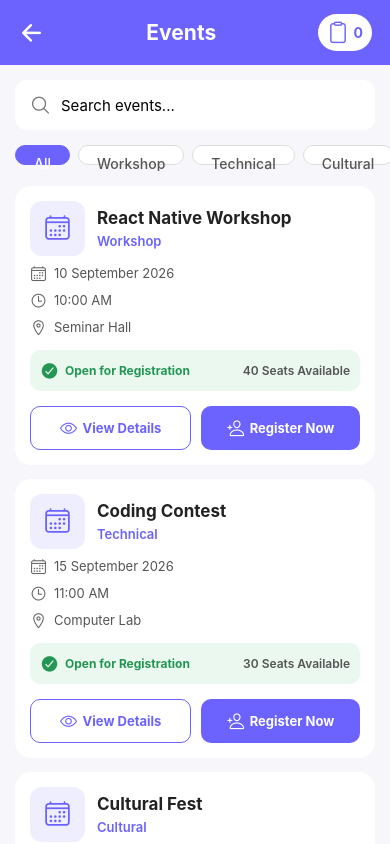
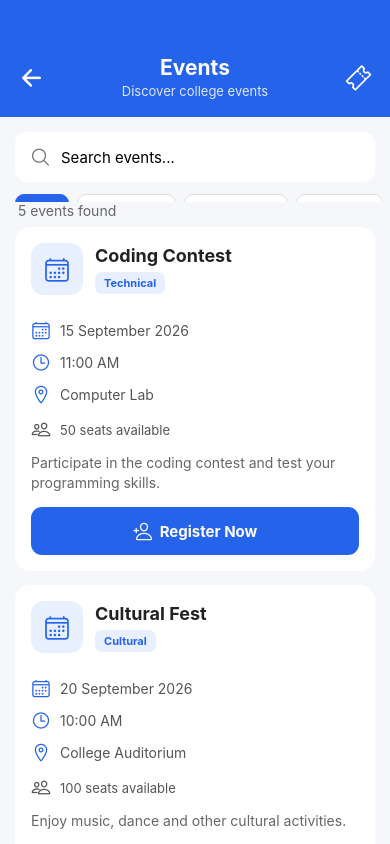
Before and after one commit to MarellaTriveni/campus-connect, a React Native app: screen /Event in a window 390 px wide. Built offline with nearby package versions, Linux system fonts and the light colour scheme.

Commit message:
Day 43: Improve Event Screen

```diff
--- a/screens/EventScreen.js
+++ b/screens/EventScreen.js
@@ -1,77 +1,90 @@
-import React, { useState, useEffect } from "react";
+import React, { useEffect, useState } from "react";
 import {
   View,
   Text,
   StyleSheet,
+  FlatList,
+  TouchableOpacity,
   TextInput,
-  TouchableOpacity,
-  FlatList,
   Alert,
 } from "react-native";
+import AsyncStorage from "@react-native-async-storage/async-storage";
 import { Ionicons } from "@expo/vector-icons";
-import AsyncStorage from "@react-native-async-storage/async-storage";
 
 const STORAGE_KEY = "my_registrations";
 
-const EventScreen = ({ navigation }) => {
-  const [search, setSearch] = useState("");
-  const [selectedCategory, setSelectedCategory] = useState("All");
-  const [registrations, setRegistrations] = useState([]);
-
-  const categories = [
-    "All",
-    "Workshop",
-    "Technical",
-    "Cultural",
-    "Sports",
-  ];
-
-  const events = [
+const eventsData = [
   {
     id: "1",
-      title: "React Native Workshop",
-      category: "Workshop",
-      date: "10 September 2026",
-      time: "10:00 AM",
-      venue: "Seminar Hall",
-      seats: 40,
-      description:
-        "Learn React Native and build mobile applications.",
-    },
-    {
-      id: "2",
     title: "Coding Contest",
     category: "Technical",
     date: "15 September 2026",
     time: "11:00 AM",
     venue: "Computer Lab",
-      seats: 30,
     description:
-        "Participate in a coding contest and improve your programming skills.",
+      "Participate in the coding contest and test your programming skills.",
+    seats: 50,
+  },
+  {
+    id: "2",
+    title: "Cultural Fest",
+    category: "Cultural",
+    date: "20 September 2026",
+    time: "10:00 AM",
+    venue: "College Auditorium",
+    description:
+      "Enjoy music, dance and other cultural activities.",
+    seats: 100,
   },
   {
     id: "3",
-      title: "Cultural Fest",
-      category: "Cultural",
-      date: "20 September 2026",
-      time: "5:00 PM",
-      venue: "College Auditorium",
-      seats: 100,
-      description:
-        "Enjoy music, dance and cultural activities.",
-    },
-    {
-      id: "4",
-      title: "Inter College Sports Meet",
+    title: "Sports Meet",
     category: "Sports",
     date: "25 September 2026",
     time: "9:00 AM",
     venue: "College Ground",
-      seats: 50,
     description:
-        "Participate in different sports competitions.",
+      "Students can participate in different sports activities.",
+    seats: 80,
+  },
+  {
+    id: "4",
+    title: "React Native Workshop",
+    category: "Workshop",
+    date: "28 September 2026",
+    time: "2:00 PM",
+    venue: "Seminar Hall",
+    description:
+      "Learn the basics of React Native and mobile application development.",
+    seats: 40,
+  },
+  {
+    id: "5",
+    title: "AI and Machine Learning Seminar",
+    category: "Technical",
+    date: "30 September 2026",
+    time: "11:00 AM",
+    venue: "Block A Seminar Hall",
+    description:
+      "Introduction to Artificial Intelligence and Machine Learning concepts.",
+    seats: 70,
   },
 ];
+
+const categories = [
+  "All",
+  "Technical",
+  "Workshop",
+  "Cultural",
+  "Sports",
+];
+
+export default function EventScreen({ navigation }) {
+  const [search, setSearch] = useState("");
+  const [selectedCategory, setSelectedCategory] =
+    useState("All");
+
+  const [registrations, setRegistrations] = useState([]);
 
   useEffect(() => {
     loadRegistrations();
@@ -85,45 +98,19 @@ const EventScreen = ({ navigation }) => {
         setRegistrations(JSON.parse(data));
       }
     } catch (error) {
-      console.log(error);
+      console.log("Error loading registrations:", error);
     }
   };
 
   const isRegistered = (eventId) => {
     return registrations.some(
-      (item) =>
-        item.id === eventId &&
-        item.status !== "Cancelled"
+      (item) => item.eventId === eventId
     );
   };
 
-  const getAvailableSeats = (event) => {
-    const registeredCount = registrations.filter(
-      (item) =>
-        item.id === event.id &&
-        item.status !== "Cancelled"
-    ).length;
-
-    return Math.max(event.seats - registeredCount, 0);
-  };
-
-  const registerForEvent = async (event) => {
+  const registerEvent = async (event) => {
     try {
-      const existingData =
-        await AsyncStorage.getItem(STORAGE_KEY);
-
-      const currentRegistrations = existingData
-        ? JSON.parse(existingData)
-        : [];
-
-      const alreadyRegistered =
-        currentRegistrations.some(
-          (item) =>
-            item.id === event.id &&
-            item.status !== "Cancelled"
-        );
-
-      if (alreadyRegistered) {
+      if (isRegistered(event.id)) {
         Alert.alert(
           "Already Registered",
           "You are already registered for this event."
@@ -131,108 +118,42 @@ const EventScreen = ({ navigation }) => {
         return;
       }
 
-      const availableSeats = Math.max(
-        event.seats -
-          currentRegistrations.filter(
-            (item) =>
-              item.id === event.id &&
-              item.status !== "Cancelled"
-          ).length,
-        0
-      );
-
-      if (availableSeats === 0) {
-        Alert.alert(
-          "Registration Closed",
-          "No seats are available for this event."
-        );
-        return;
-      }
-
-      const registrationId =
-        `REG${String(
-          currentRegistrations.length + 1
-        ).padStart(3, "0")}`;
-
-      const newRegistration = {
-        ...event,
-        registrationId,
-        status: "Registered",
+      const registration = {
+        id: Date.now().toString(),
+        eventId: event.id,
+        eventName: event.title,
+        category: event.category,
+        date: event.date,
+        time: event.time,
+        venue: event.venue,
+        registrationDate: new Date().toLocaleDateString(),
       };
 
-      const updatedRegistrations = [
-        ...currentRegistrations,
-        newRegistration,
-      ];
+      const updated = [...registrations, registration];
+
+      setRegistrations(updated);
 
       await AsyncStorage.setItem(
         STORAGE_KEY,
-        JSON.stringify(updatedRegistrations)
+        JSON.stringify(updated)
       );
-
-      setRegistrations(updatedRegistrations);
 
       Alert.alert(
         "Registration Successful",
-        `You are registered for ${event.title}.\n\nRegistration ID: ${registrationId}`
+        `You are registered for ${event.title}.`
       );
     } catch (error) {
-      console.log(error);
-
-      Alert.alert(
-        "Error",
-        "Unable to register for the event."
-      );
+      console.log("Registration error:", error);
     }
   };
 
-  const showEventDetails = (event) => {
-    const availableSeats = getAvailableSeats(event);
-    const registered = isRegistered(event.id);
+  const filteredEvents = eventsData.filter((event) => {
+    const searchText = search.toLowerCase();
 
-    Alert.alert(
-      event.title,
-      `Category: ${event.category}
-
-Date: ${event.date}
-Time: ${event.time}
-Venue: ${event.venue}
-
-Seats Available: ${availableSeats}
-
-${event.description}`,
-      [
-        registered
-          ? {
-              text: "Already Registered",
-              style: "cancel",
-            }
-          : availableSeats > 0
-          ? {
-              text: "Register",
-              onPress: () =>
-                registerForEvent(event),
-            }
-          : {
-              text: "Registration Closed",
-              style: "cancel",
-            },
-        {
-          text: "Close",
-          style: "cancel",
-        },
-      ]
-    );
-  };
-
-  const filteredEvents = events.filter((event) => {
     const matchesSearch =
-      event.title
-        .toLowerCase()
-        .includes(search.toLowerCase()) ||
-      event.description
-        .toLowerCase()
-        .includes(search.toLowerCase());
+      event.title.toLowerCase().includes(searchText) ||
+      event.category.toLowerCase().includes(searchText) ||
+      event.venue.toLowerCase().includes(searchText);
 
     const matchesCategory =
       selectedCategory === "All" ||
@@ -242,42 +163,40 @@ ${event.description}`,
   });
 
   const renderEvent = ({ item }) => {
-    const availableSeats = getAvailableSeats(item);
     const registered = isRegistered(item.id);
-    const isFull = availableSeats === 0;
 
     return (
       <View style={styles.eventCard}>
 
-        {/* TOP */}
-        <View style={styles.eventTop}>
-
-          <View style={styles.iconBox}>
+        {/* Event Header */}
+        <View style={styles.topRow}>
+          <View style={styles.eventIcon}>
             <Ionicons
               name="calendar-outline"
-              size={28}
-              color="#6C63FF"
+              size={27}
+              color="#2563EB"
             />
           </View>
 
-          <View style={styles.eventContent}>
+          <View style={styles.titleContainer}>
             <Text style={styles.eventTitle}>
               {item.title}
             </Text>
 
-            <Text style={styles.category}>
+            <View style={styles.categoryBadge}>
+              <Text style={styles.categoryText}>
                 {item.category}
               </Text>
             </View>
-
+          </View>
         </View>
 
-        {/* EVENT INFO */}
+        {/* Event Information */}
         <View style={styles.infoRow}>
           <Ionicons
             name="calendar-outline"
-            size={17}
-            color="#666"
+            size={20}
+            color="#2563EB"
           />
 
           <Text style={styles.infoText}>
@@ -288,8 +207,8 @@ ${event.description}`,
         <View style={styles.infoRow}>
           <Ionicons
             name="time-outline"
-            size={17}
-            color="#666"
+            size={20}
+            color="#2563EB"
           />
 
           <Text style={styles.infoText}>
@@ -300,8 +219,8 @@ ${event.description}`,
         <View style={styles.infoRow}>
           <Ionicons
             name="location-outline"
-            size={17}
-            color="#666"
+            size={20}
+            color="#2563EB"
           />
 
           <Text style={styles.infoText}>
@@ -309,100 +228,64 @@ ${event.description}`,
           </Text>
         </View>
 
-        {/* STATUS */}
-        <View
-          style={[
-            styles.statusBox,
-            isFull && styles.closedStatusBox,
-          ]}
-        >
+        {/* Seats */}
+        <View style={styles.seatRow}>
           <Ionicons
-            name={
-              isFull
-                ? "close-circle"
-                : "checkmark-circle"
-            }
-            size={19}
-            color={
-              isFull
-                ? "#D64545"
-                : "#249653"
-            }
+            name="people-outline"
+            size={20}
+            color="#555"
           />
 
-          <Text
-            style={[
-              styles.statusText,
-              isFull && styles.closedStatusText,
-            ]}
-          >
-            {isFull
-              ? "Registration Closed"
-              : "Open for Registration"}
+          <Text style={styles.seatText}>
+            {item.seats} seats available
+          </Text>
+        </View>
+
+        {/* Description */}
+        <Text style={styles.description}>
+          {item.description}
         </Text>
 
-          {!isFull && (
-            <Text style={styles.seatsText}>
-              {availableSeats} Seats Available
-            </Text>
-          )}
-        </View>
-
-        {/* BUTTONS */}
-        <View style={styles.buttonRow}>
-
-          <TouchableOpacity
-            style={styles.detailsButton}
-            onPress={() =>
-              showEventDetails(item)
-            }
-          >
+        {/* Registration Status */}
+        {registered && (
+          <View style={styles.registeredBox}>
             <Ionicons
-              name="eye-outline"
-              size={18}
-              color="#6C63FF"
+              name="checkmark-circle"
+              size={20}
+              color="#16A34A"
             />
 
-            <Text style={styles.detailsText}>
-              View Details
+            <Text style={styles.registeredText}>
+              You are registered
             </Text>
-          </TouchableOpacity>
+          </View>
+        )}
 
+        {/* Register Button */}
         <TouchableOpacity
           style={[
             styles.registerButton,
-              registered &&
-                styles.registeredButton,
-              isFull &&
-                styles.closedButton,
+            registered && styles.registeredButton,
           ]}
-            disabled={registered || isFull}
-            onPress={() =>
-              registerForEvent(item)
-            }
+          onPress={() => registerEvent(item)}
         >
           <Ionicons
             name={
               registered
-                  ? "checkmark-circle"
-                  : isFull
-                  ? "close-circle"
+                ? "checkmark-circle-outline"
                 : "person-add-outline"
             }
-              size={18}
-              color="white"
+            size={20}
+            color="#fff"
           />
 
           <Text style={styles.registerButtonText}>
             {registered
               ? "Registered"
-                : isFull
-                ? "Closed"
               : "Register Now"}
           </Text>
         </TouchableOpacity>
 
-        </View>
       </View>
     );
   };
@@ -410,51 +293,43 @@ ${event.description}`,
   return (
     <View style={styles.container}>
 
-      {/* HEADER */}
+      {/* Header */}
       <View style={styles.header}>
-
         <TouchableOpacity
           onPress={() => navigation.goBack()}
         >
           <Ionicons
             name="arrow-back"
             size={27}
-            color="white"
+            color="#fff"
           />
         </TouchableOpacity>
 
+        <View style={styles.headerCenter}>
           <Text style={styles.headerTitle}>
             Events
           </Text>
 
+          <Text style={styles.headerSubtitle}>
+            Discover college events
+          </Text>
+        </View>
+
         <TouchableOpacity
           onPress={() =>
-            navigation.navigate(
-              "MyRegistrations"
-            )
+            navigation.navigate("MyRegistrations")
           }
         >
-          <View style={styles.headerIcon}>
           <Ionicons
-              name="clipboard-outline"
-              size={23}
-              color="#6C63FF"
+            name="ticket-outline"
+            size={27}
+            color="#fff"
           />
-
-            <Text style={styles.headerCount}>
-              {registrations.filter(
-                (item) =>
-                  item.status !== "Cancelled"
-              ).length}
-            </Text>
-          </View>
         </TouchableOpacity>
-
       </View>
 
-      {/* SEARCH */}
+      {/* Search */}
       <View style={styles.searchBox}>
-
         <Ionicons
           name="search-outline"
           size={21}
@@ -467,36 +342,21 @@ ${event.description}`,
           value={search}
           onChangeText={setSearch}
         />
-
-        {search.length > 0 && (
-          <TouchableOpacity
-            onPress={() => setSearch("")}
-          >
-            <Ionicons
-              name="close-circle"
-              size={20}
-              color="#999"
-            />
-          </TouchableOpacity>
-        )}
-
       </View>
 
-      {/* CATEGORIES */}
+      {/* Categories */}
       <FlatList
+        data={categories}
         horizontal
         showsHorizontalScrollIndicator={false}
-        data={categories}
         keyExtractor={(item) => item}
-        contentContainerStyle={
-          styles.categoryList
-        }
+        contentContainerStyle={styles.categoryList}
         renderItem={({ item }) => (
           <TouchableOpacity
             style={[
-              styles.categoryButton,
+              styles.filterButton,
               selectedCategory === item &&
-                styles.selectedCategory,
+                styles.activeFilter,
             ]}
             onPress={() =>
               setSelectedCategory(item)
@@ -504,9 +364,9 @@ ${event.description}`,
           >
             <Text
               style={[
-                styles.categoryText,
+                styles.filterText,
                 selectedCategory === item &&
-                  styles.selectedCategoryText,
+                  styles.activeFilterText,
               ]}
             >
               {item}
@@ -515,75 +375,79 @@ ${event.description}`,
         )}
       />
 
-      {/* EVENT LIST */}
+      {/* Result Count */}
+      <Text style={styles.resultText}>
+        {filteredEvents.length} event
+        {filteredEvents.length !== 1 ? "s" : ""} found
+      </Text>
+
+      {/* Events */}
+      {filteredEvents.length === 0 ? (
+        <View style={styles.emptyContainer}>
+          <Ionicons
+            name="calendar-outline"
+            size={70}
+            color="#aaa"
+          />
+
+          <Text style={styles.emptyTitle}>
+            No Events Found
+          </Text>
+
+          <Text style={styles.emptyText}>
+            Try another search or category.
+          </Text>
+        </View>
+      ) : (
         <FlatList
           data={filteredEvents}
           keyExtractor={(item) => item.id}
           renderItem={renderEvent}
-        contentContainerStyle={
-          styles.eventList
-        }
           showsVerticalScrollIndicator={false}
-        ListEmptyComponent={
-          <View style={styles.emptyBox}>
-            <Ionicons
-              name="calendar-outline"
-              size={60}
-              color="#aaa"
+          contentContainerStyle={styles.list}
         />
-
-            <Text style={styles.emptyText}>
-              No events found
-            </Text>
-          </View>
-        }
-      />
+      )}
 
     </View>
   );
-};
-
-export default EventScreen;
+}
 
 const styles = StyleSheet.create({
   container: {
     flex: 1,
-    backgroundColor: "#F7F7FB",
+    backgroundColor: "#F5F7FB",
   },
 
   header: {
-    height: 65,
-    backgroundColor: "#6C63FF",
+    backgroundColor: "#2563EB",
+    paddingTop: 55,
+    paddingBottom: 18,
+    paddingHorizontal: 18,
     flexDirection: "row",
     alignItems: "center",
     justifyContent: "space-between",
-    paddingHorizontal: 18,
+  },
+
+  headerCenter: {
+    alignItems: "center",
   },
 
   headerTitle: {
-    color: "white",
+    color: "#fff",
     fontSize: 21,
     fontWeight: "bold",
   },
 
-  headerIcon: {
-    backgroundColor: "white",
-    borderRadius: 20,
-    paddingHorizontal: 9,
-    paddingVertical: 6,
-    flexDirection: "row",
-    alignItems: "center",
-  },
-
-  headerCount: {
-    color: "#6C63FF",
-    fontWeight: "bold",
-    marginLeft: 4,
+  headerSubtitle: {
+    color: "#DCE7FF",
+    fontSize: 13,
+    marginTop: 3,
   },
 
   searchBox: {
-    backgroundColor: "white",
-    margin: 15,
+    backgroundColor: "#fff",
+    marginHorizontal: 15,
+    marginTop: 15,
     height: 50,
     borderRadius: 12,
     paddingHorizontal: 15,
@@ -600,178 +464,179 @@ const styles = StyleSheet.create({
 
   categoryList: {
     paddingHorizontal: 15,
-    paddingBottom: 10,
+    paddingVertical: 12,
   },
 
-  categoryButton: {
-    backgroundColor: "white",
-    paddingHorizontal: 18,
-    paddingVertical: 9,
-    borderRadius: 20,
-    marginRight: 8,
+  filterButton: {
+    backgroundColor: "#fff",
     borderWidth: 1,
     borderColor: "#ddd",
+    borderRadius: 20,
+    paddingHorizontal: 17,
+    paddingVertical: 8,
+    marginRight: 8,
   },
 
-  selectedCategory: {
-    backgroundColor: "#6C63FF",
-    borderColor: "#6C63FF",
+  activeFilter: {
+    backgroundColor: "#2563EB",
+    borderColor: "#2563EB",
   },
 
-  categoryText: {
+  filterText: {
     color: "#555",
-    fontWeight: "500",
+    fontSize: 14,
   },
 
-  selectedCategoryText: {
-    color: "white",
+  activeFilterText: {
+    color: "#fff",
+    fontWeight: "bold",
   },
 
-  eventList: {
-    padding: 15,
+  resultText: {
+    marginHorizontal: 18,
+    marginBottom: 8,
+    color: "#666",
+    fontSize: 14,
+  },
+
+  list: {
+    paddingHorizontal: 15,
     paddingBottom: 30,
   },
 
   eventCard: {
-    backgroundColor: "white",
-    borderRadius: 16,
-    padding: 15,
+    backgroundColor: "#fff",
+    borderRadius: 15,
+    padding: 16,
     marginBottom: 14,
-    elevation: 2,
+    elevation: 3,
   },
 
-  eventTop: {
+  topRow: {
     flexDirection: "row",
     alignItems: "center",
+    marginBottom: 15,
   },
 
-  iconBox: {
-    width: 55,
-    height: 55,
-    borderRadius: 12,
-    backgroundColor: "#EEEEFF",
+  eventIcon: {
+    width: 52,
+    height: 52,
+    borderRadius: 13,
+    backgroundColor: "#E8F0FF",
     justifyContent: "center",
     alignItems: "center",
   },
 
-  eventContent: {
+  titleContainer: {
     flex: 1,
     marginLeft: 12,
   },
 
   eventTitle: {
-    fontSize: 17,
+    fontSize: 18,
     fontWeight: "bold",
     color: "#222",
   },
 
-  category: {
-    color: "#6C63FF",
-    fontSize: 13,
-    fontWeight: "600",
-    marginTop: 5,
+  categoryBadge: {
+    alignSelf: "flex-start",
+    backgroundColor: "#E8F0FF",
+    paddingHorizontal: 9,
+    paddingVertical: 4,
+    borderRadius: 7,
+    marginTop: 6,
+  },
+
+  categoryText: {
+    color: "#2563EB",
+    fontSize: 11,
+    fontWeight: "bold",
   },
 
   infoRow: {
     flexDirection: "row",
     alignItems: "center",
-    marginTop: 8,
+    marginTop: 9,
   },
 
   infoText: {
-    marginLeft: 7,
+    marginLeft: 9,
+    color: "#555",
+    fontSize: 14,
+  },
+
+  seatRow: {
+    flexDirection: "row",
+    alignItems: "center",
+    marginTop: 12,
+  },
+
+  seatText: {
+    marginLeft: 9,
     color: "#555",
     fontSize: 13,
   },
 
-  statusBox: {
-    marginTop: 13,
-    backgroundColor: "#EAF8EF",
-    borderRadius: 10,
+  description: {
+    color: "#666",
+    fontSize: 14,
+    lineHeight: 20,
+    marginTop: 12,
+  },
+
+  registeredBox: {
+    backgroundColor: "#E8F7EE",
+    borderRadius: 9,
     padding: 10,
     flexDirection: "row",
     alignItems: "center",
+    marginTop: 13,
   },
 
-  closedStatusBox: {
-    backgroundColor: "#FDECEC",
-  },
-
-  statusText: {
-    color: "#249653",
+  registeredText: {
+    color: "#16A34A",
     fontWeight: "bold",
-    fontSize: 12,
-    marginLeft: 6,
-  },
-
-  closedStatusText: {
-    color: "#D64545",
-  },
-
-  seatsText: {
-    marginLeft: "auto",
-    color: "#555",
-    fontSize: 12,
-    fontWeight: "600",
-  },
-
-  buttonRow: {
-    flexDirection: "row",
-    marginTop: 15,
-    gap: 10,
-  },
-
-  detailsButton: {
-    flex: 1,
-    borderWidth: 1,
-    borderColor: "#6C63FF",
-    borderRadius: 10,
-    paddingVertical: 11,
-    alignItems: "center",
-    justifyContent: "center",
-    flexDirection: "row",
-  },
-
-  detailsText: {
-    color: "#6C63FF",
-    fontWeight: "bold",
-    marginLeft: 5,
+    marginLeft: 7,
     fontSize: 13,
   },
 
   registerButton: {
-    flex: 1,
-    backgroundColor: "#6C63FF",
-    borderRadius: 10,
-    paddingVertical: 11,
+    height: 48,
+    backgroundColor: "#2563EB",
+    borderRadius: 11,
+    justifyContent: "center",
     alignItems: "center",
-    justifyContent: "center",
     flexDirection: "row",
+    marginTop: 14,
   },
 
   registeredButton: {
-    backgroundColor: "#249653",
-  },
-
-  closedButton: {
-    backgroundColor: "#999",
+    backgroundColor: "#16A34A",
   },
 
   registerButtonText: {
-    color: "white",
+    color: "#fff",
+    fontSize: 15,
     fontWeight: "bold",
-    marginLeft: 5,
-    fontSize: 13,
+    marginLeft: 7,
   },
 
-  emptyBox: {
+  emptyContainer: {
+    flex: 1,
+    justifyContent: "center",
     alignItems: "center",
-    marginTop: 80,
+    paddingBottom: 80,
+  },
+
+  emptyTitle: {
+    fontSize: 21,
+    fontWeight: "bold",
+    color: "#444",
+    marginTop: 15,
   },
 
   emptyText: {
-    marginTop: 10,
     color: "#777",
-    fontSize: 16,
+    marginTop: 7,
   },
 });
```
Lines whose indentation alone changed are shown as unchanged.
